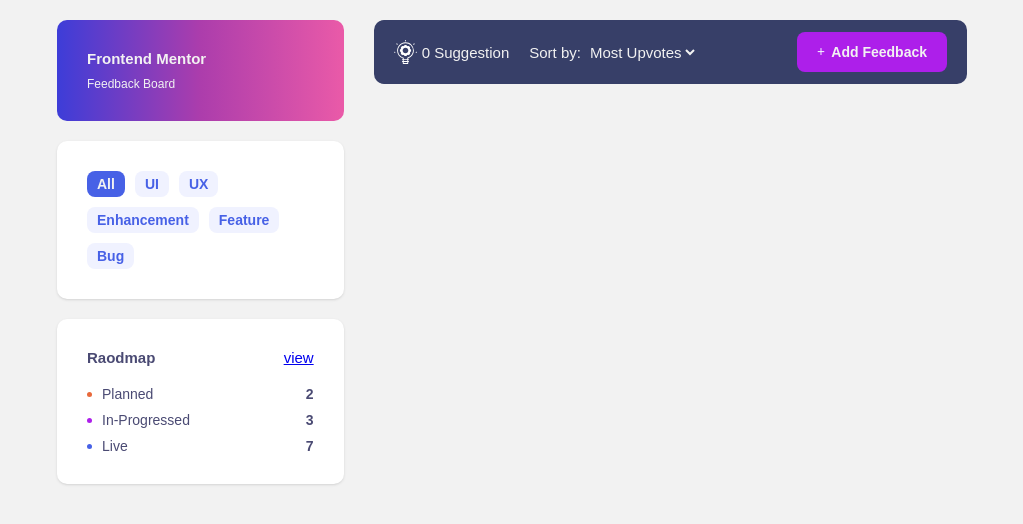
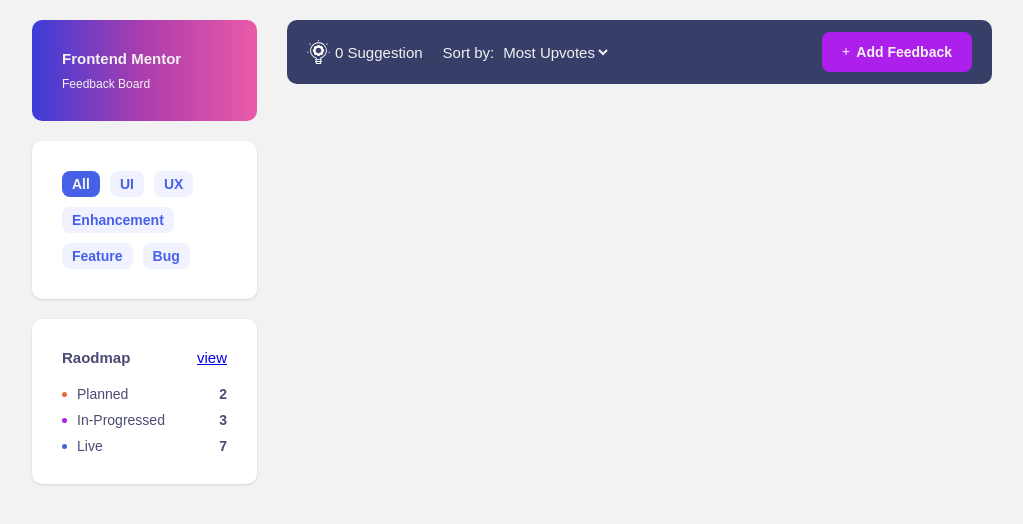
Before and after one commit to MaryamBahangeh/product-feedback-app, a React (Vite) app: page / in a window 1280 px wide. Shown: the top 524 px of the page, without its empty margins (128-1151 px from the left). Built offline with nearby package versions, Linux system fonts and the light colour scheme.

Commit message:
[REFACTOR] toolbar styles

```diff
--- a/src/components/Toolbar/Toolbar.module.css
+++ b/src/components/Toolbar/Toolbar.module.css
@@ -11,7 +11,11 @@
   align-items: center;
 
   .suggestions {
-    display: none;
+    display: flex;
+    gap: 0.5rem;
+
+    align-items: center;
+    justify-content: center;
   }
 
   label {
@@ -28,14 +32,12 @@
   }
 }
 
-@media (min-width: 640px) {
+@media (max-width: 640px) {
   .toolbar {
+    border-radius: 0;
+
     .suggestions {
-      display: flex;
-      gap: 0.5rem;
-
-      align-items: center;
-      justify-content: center;
+      display: none;
     }
   }
 }
--- a/src/index.css
+++ b/src/index.css
@@ -33,7 +33,7 @@
   background-color: var(--color-background);
   color: var(--color-foreground);
 
-  inline-size: min(95rem, 100%);
+  inline-size: min(100rem, 100%);
 
   margin-inline: auto;
 
--- a/src/pages/Home/Home.module.css
+++ b/src/pages/Home/Home.module.css
@@ -3,7 +3,7 @@
   grid-template-areas:
     "sidebar toolbar"
     "sidebar suggestions";
-  grid-template-columns: 1fr 2fr;
+  grid-template-columns: 1fr 3fr;
   grid-template-rows: auto 1fr;
   gap: 2rem;
 
```
